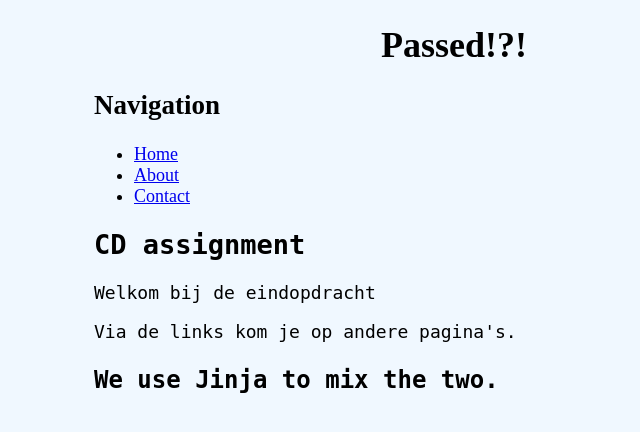
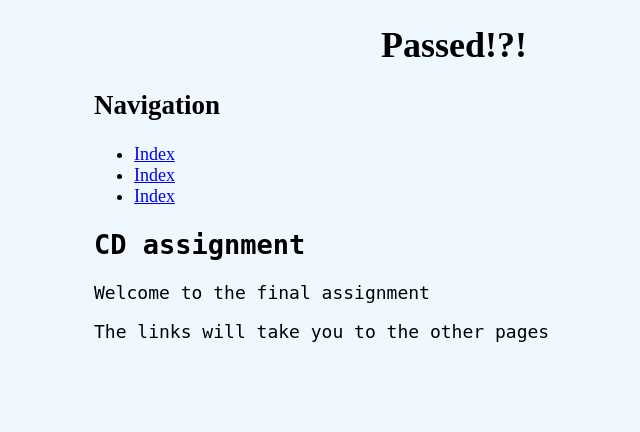
Before and after one commit to Stijn-IT/cd, a Flask app: page / in a window 1280 px wide. Shown: the top 432 px of the page, without its empty margins (186-826 px from the left). Run offline with Flask 2, Linux system fonts and the light colour scheme.

Commit message:
passed 2.1

```diff
--- a/templates/base.html
+++ b/templates/base.html
@@ -20,9 +20,9 @@
     <h1>Passed!?!</h1>
     <h2>Navigation</h2>
     <ul>
-      <li><a href="/home">Home</a></li>
-      <li><a href="/about">About</a></li>
-      <li><a href="/contact">Contact</a></li>
+      <li><a href="/home">{{ title }}</a></li>
+      <li><a href="/about">{{ title }}</a></li>
+      <li><a href="/contact">{{ title }}</a></li>
     </ul>
     {% block content %} {% endblock %}
   </body>
--- a/templates/contact.html
+++ b/templates/contact.html
@@ -1,6 +1,6 @@
 {% extends "base.html" %} {% block content %}
 <code>
-  <h2>Contact</h2>
+  <h2>{ title }</h2>
   <p>For contact:</p>
   <p>Email or call Winc Academy.</p>
 </code>
--- a/templates/index.html
+++ b/templates/index.html
@@ -1,8 +1,7 @@
 {% extends "base.html" %} {% block content %}
 <code>
   <h2>CD assignment</h2>
-  <p>Welkom bij de eindopdracht</p>
-  <p>Via de links kom je op andere pagina's.</p>
-  <p class="largeText boldText">We use Jinja to mix the two.</p>
+  <p>Welcome to the final assignment</p>
+  <p>The links will take you to the other pages</p>
 </code>
 {% endblock content %}
```
